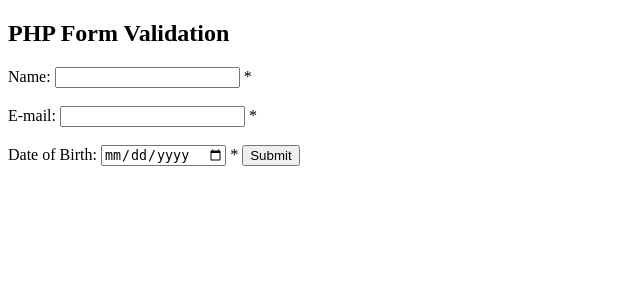
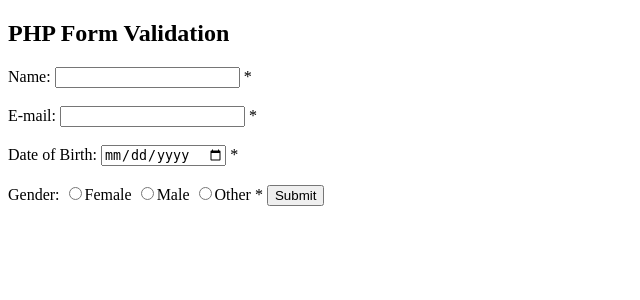
Before and after one commit to Abir-Tx/webtech, a PHP site: page /lab2/task1/index.php in a window 1280 px wide. Shown: the top 300 px of the page, without its empty margins (0-640 px from the left). Run offline with PHP 8.4, Linux system fonts and the light colour scheme.

Commit message:
Add gender input
- Fixed missing else statement for `dob`

Signed-off-by: Abir-Tx <28858998+Abir-Tx@users.noreply.github.com>

```diff
--- a/lab2/task1/index.php
+++ b/lab2/task1/index.php
@@ -34,6 +34,13 @@
     }
 
     if (empty($_POST["date"])) $dobErr = "Date of Birth is required";
+    else $dob = $_POST["date"];
+
+    if (empty($_POST["gender"])) {
+      $genderErr = "Gender is required";
+    } else {
+      $gender = $_POST["gender"];
+    }
   }
   ?>
 
@@ -50,6 +57,13 @@
     <input type="date" name="date" id="date">
     <span class="error">* <?php echo $dobErr; ?></span>
 
+    <br><br>
+    Gender:
+    <input type="radio" name="gender" value="female">Female
+    <input type="radio" name="gender" value="male">Male
+    <input type="radio" name="gender" value="other">Other
+    <span class="error">* <?php echo $genderErr; ?></span>
+
 
     <input type="submit" name="submit" value="Submit">
 
```
